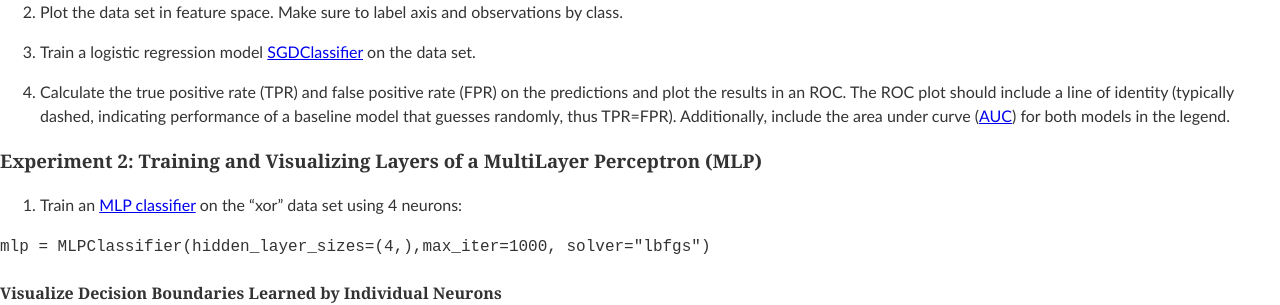
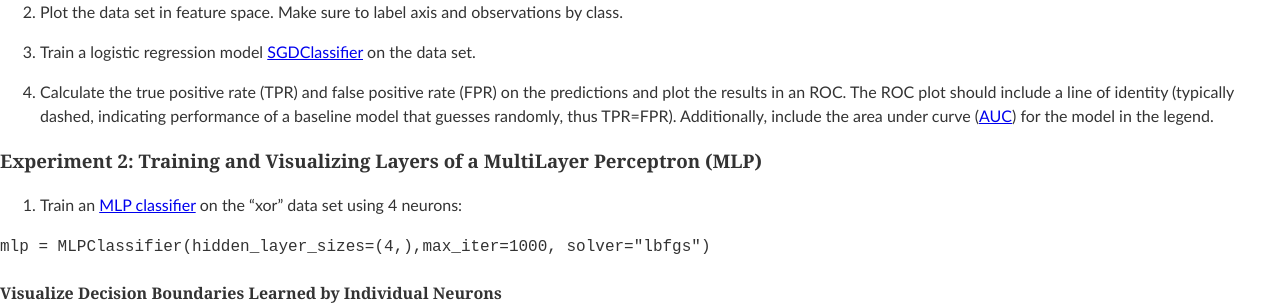
Before and after one commit to edurant/edurant.github.io, a Jekyll site: the page built from courses/csc4601/lab/05/index.md, in a window 1280 px wide and 900 px high, scrolled down 765 px. Shown: the part 154-459 px from the top of the window. Built offline with Jekyll 4.4.1, drawn with Linux system fonts in a browser that asks for light colours.

Commit message:
experiment 1 has 1 model not 2

```diff
--- a/courses/csc4601/lab/05/index.md
+++ b/courses/csc4601/lab/05/index.md
@@ -35,7 +35,7 @@ This makes successive runs of your code repeatable. SGDClassifier (stochastic gr
 
   3. Train a logistic regression model [SGDClassifier](https://scikit-learn.org/stable/modules/generated/sklearn.linear_model.SGDClassifier.html) on the data set.
 
-  4. Calculate the true positive rate (TPR) and false positive rate (FPR) on the predictions and plot the results in an ROC. The ROC plot should include a line of identity (typically dashed, indicating performance of a baseline model that guesses randomly, thus TPR=FPR). Additionally, include the area under curve ([AUC](https://scikit-learn.org/stable/modules/generated/sklearn.metrics.auc.html)) for both models in the legend.
+  4. Calculate the true positive rate (TPR) and false positive rate (FPR) on the predictions and plot the results in an ROC. The ROC plot should include a line of identity (typically dashed, indicating performance of a baseline model that guesses randomly, thus TPR=FPR). Additionally, include the area under curve ([AUC](https://scikit-learn.org/stable/modules/generated/sklearn.metrics.auc.html)) for the model in the legend.
 
 ### Experiment 2: Training and Visualizing Layers of a MultiLayer Perceptron (MLP)
 
```
